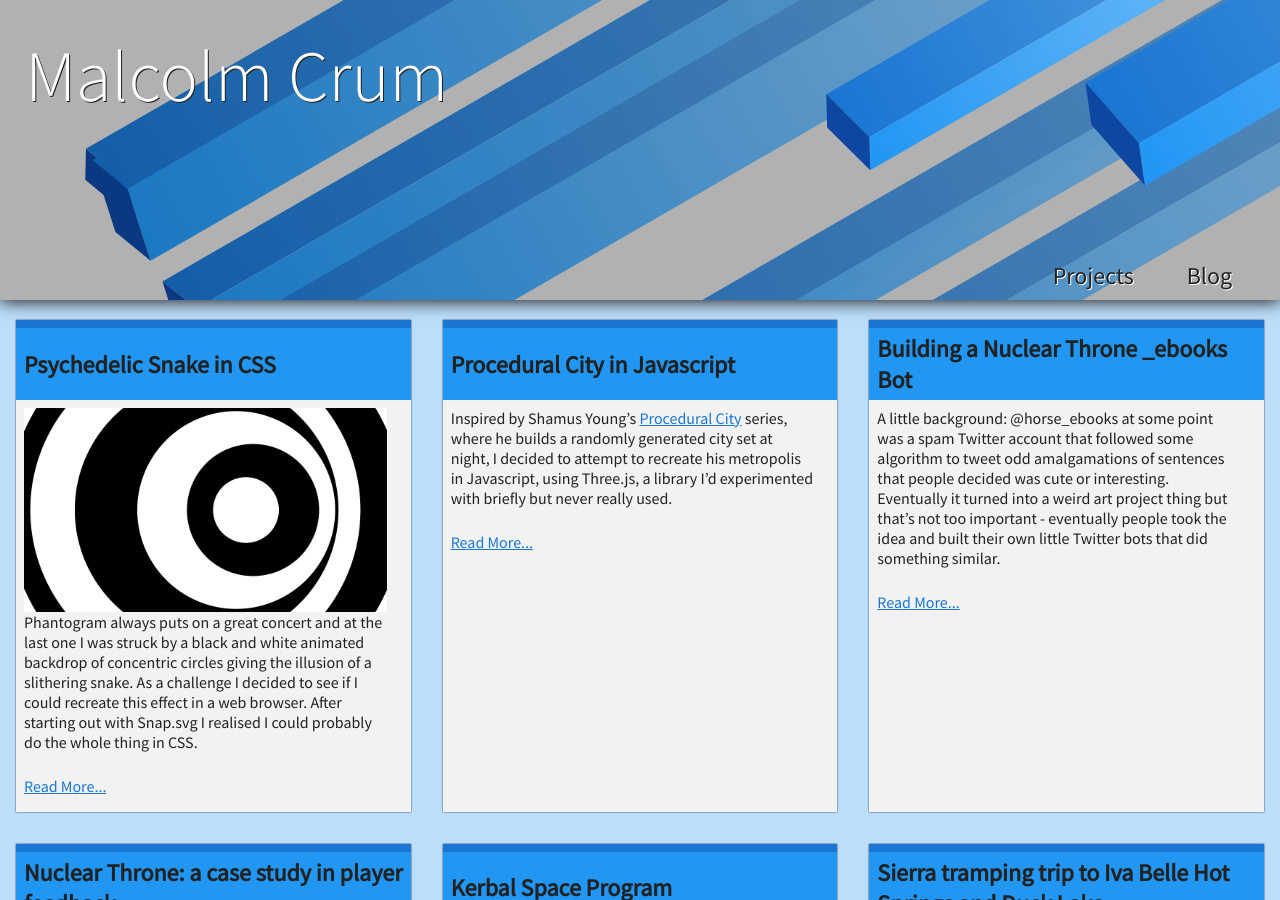
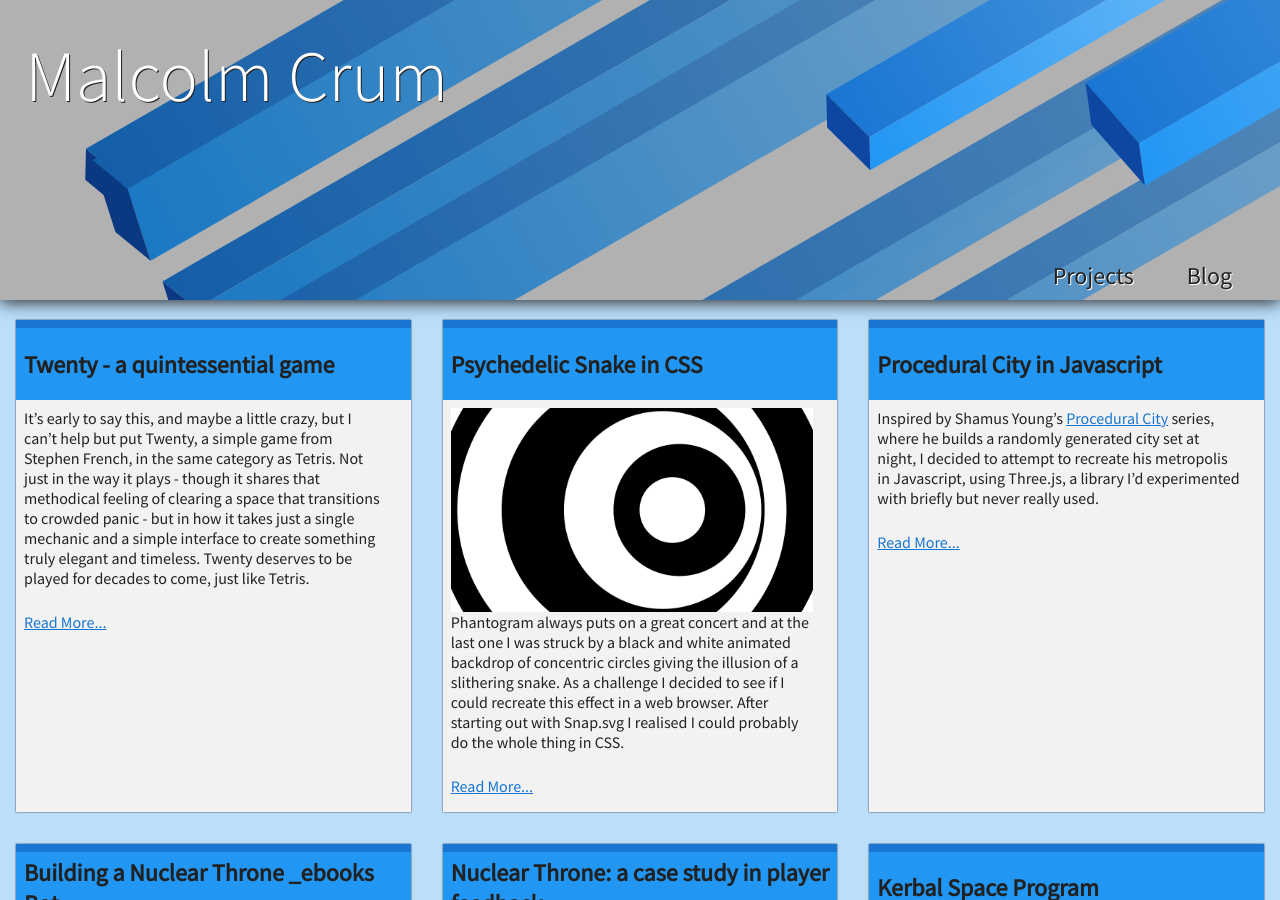
Before and after one commit to crummy/crummy.github.io, a Jekyll site: the page built from blog.html, in a window 1280 px wide and 900 px high. Built offline with Jekyll 4.4.1, drawn with Linux system fonts in a browser that asks for light colours.

Commit message:
Twenty review

```diff
--- /dev/null
+++ b/_posts/2015-07-31-twenty-a-quintessential-mobile-game.md
@@ -0,0 +1,38 @@
+---
+title: Twenty - a quintessential game
+author: Malcolm
+layout: post
+categories:
+  - blog
+tags:
+  - games
+  - mobile
+---
+
+It's early to say this, and maybe a little crazy, but I can't help but put Twenty, a simple game
+from Stephen French, in the same category as Tetris. Not just in the way it plays - though it shares that
+methodical feeling of clearing a space that transitions to crowded panic - but in how it takes just
+a single mechanic and a simple interface to create something truly elegant and timeless. Twenty
+deserves to be played for decades to come, just like Tetris.
+
+![My high score so far.](/assets/twenty.jpg)
+
+The game is simple - combine like tiles to form ones with higher numbers, and repeat. New tiles will
+appear to keep you on your toes, and sometimes they'll be locked together, forcing you to move multiple
+tiles at once, unless you combine them, breaking the bonds. That's all there is: no powerups, no stages,
+no abilities to unlock. The simplicity is refreshing.
+
+The difficulty ramps up perfectly. Each new tile seems to be an unattainable goal and yet are steadily
+reached, until a game where you *don't* get to 20 is unusual. Dexterity, memory and adaptability come
+to the fore, combining to put players in the "zone", where twenty tiles fly by and are barely noticed.
+Then, just as easily, focus is lost and suddenly it seems impossible to find two tiles to put together.
+
+Two player mode is a fantastic addition, though on mobile devices only. The core game is the same, but
+with each player's board pushed up against the other's in such a way that you can combine tiles with
+an oppenents, setting them back in the rush to twenty. It's a little cramped on phones, though.
+
+One last Tetris comparison: Twenty causes the strongest ["Tetris Effect"](https://en.wikipedia.org/wiki/Tetris_effect)
+I've ever experienced. Play a few rounds and you will see tiles swiping across the inside of your eyelids.
+
+* [Play Twenty in a browser](http://twenty.frenchguys.net/)
+* Or on [iOS](https://itunes.apple.com/us/app/twenty/id882301625?mt=8) or [Android](https://play.google.com/store/apps/details?id=net.frenchguys.twenty&hl=en)
```
Also changed, not shown: _posts/2014-09-29-nuclear-throne-a-case-study-in-player-feedback.md (+1 -1 lines), assets/twenty.jpg (added).
